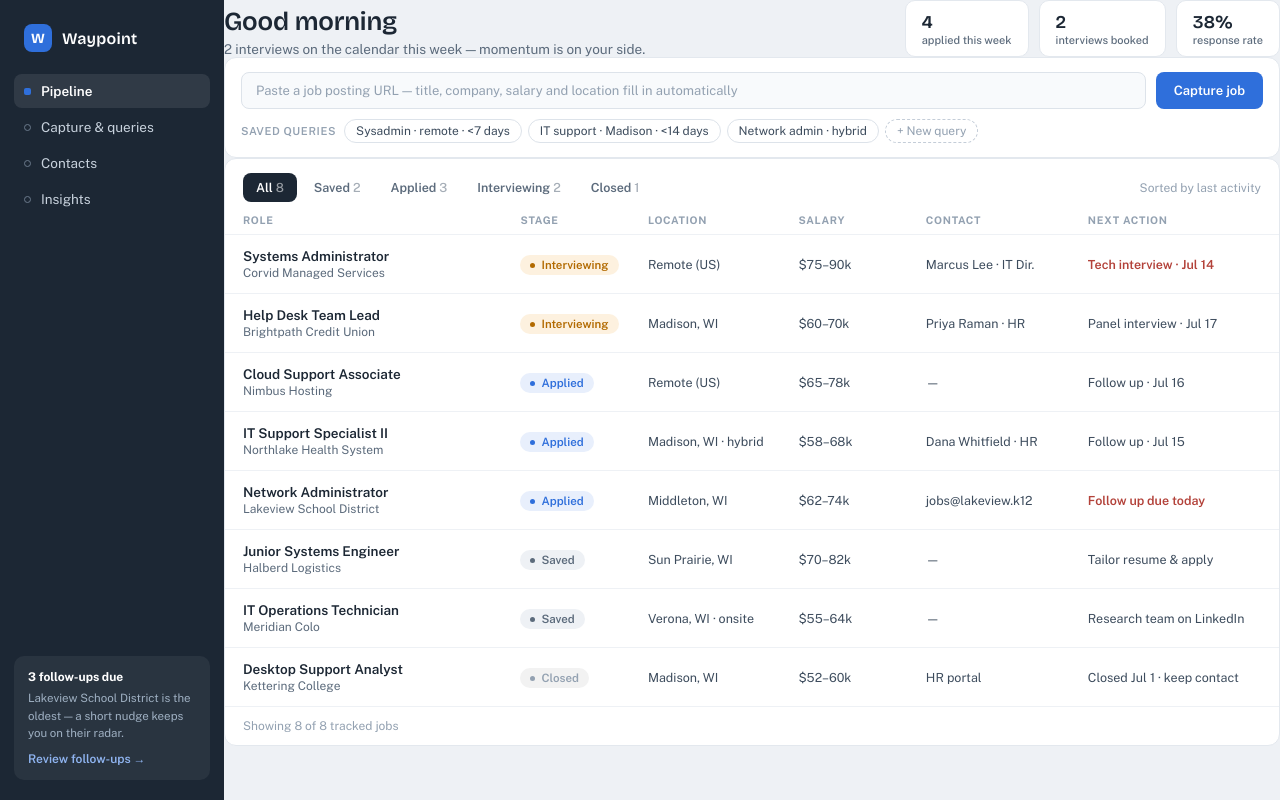
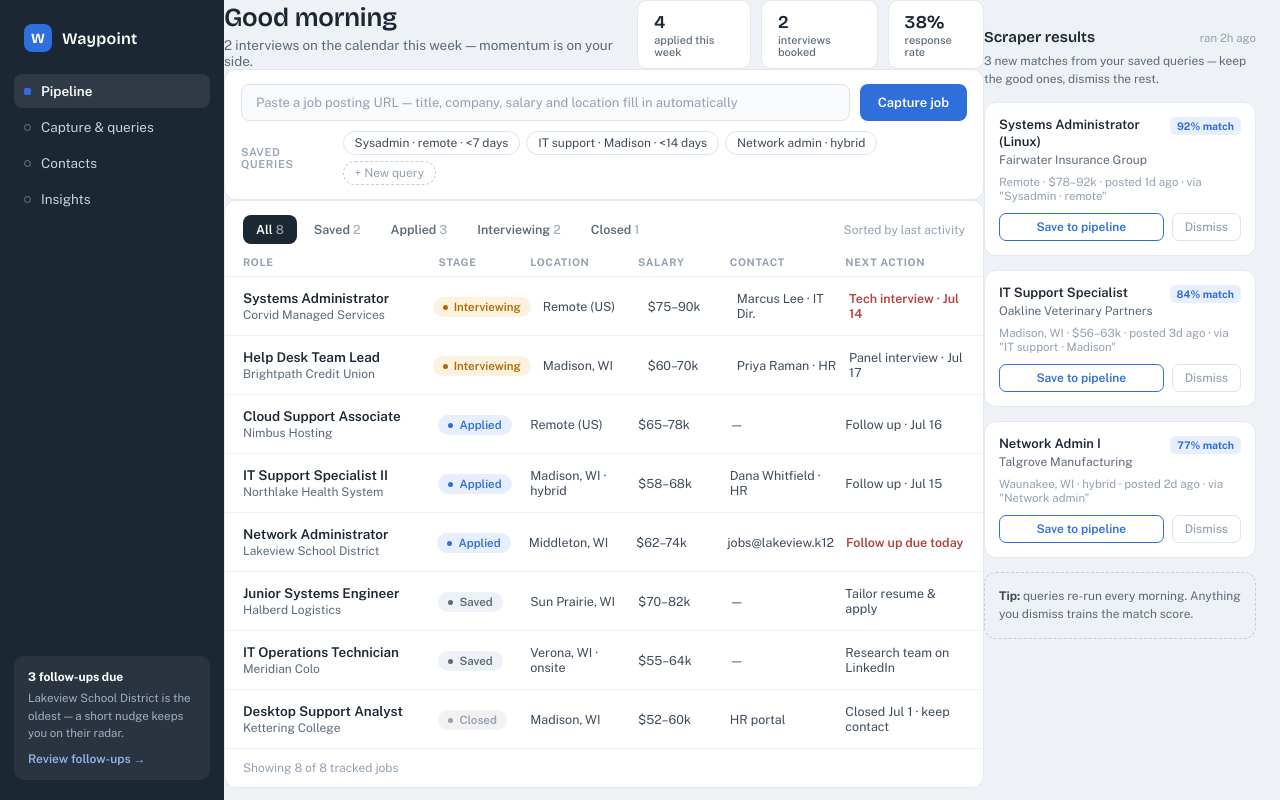
Before and after one commit to jimjamscott22/waypoint, a React (Vite) app: page / in a window 1280 px wide. Built offline with nearby package versions, Linux system fonts and the light colour scheme; the HTML template or start-up script is replaced by a standard one.

Commit message:
feat: add ReviewQueue and MatchCard components

```diff
--- a/src/App.jsx
+++ b/src/App.jsx
@@ -3,6 +3,7 @@ import Header from './components/Header';
 import CaptureBar from './components/CaptureBar';
 import PipelineTable from './components/PipelineTable';
 import JobDetailPanel from './components/JobDetailPanel';
+import ReviewQueue from './components/ReviewQueue';
 import { useJobsStore } from './hooks/useJobsStore';
 
 export default function App() {
@@ -27,6 +28,7 @@ export default function App() {
         />
         {store.selectedJob && <JobDetailPanel job={store.selectedJob} onClose={store.clearSelection} />}
       </main>
+      <ReviewQueue queue={store.queue} onSave={store.saveToPipeline} onDismiss={store.dismissMatch} />
     </div>
   );
 }
--- /dev/null
+++ b/src/components/MatchCard.jsx
@@ -0,0 +1,60 @@
+import { useState } from 'react';
+import { color, font, radius } from '../theme';
+
+export default function MatchCard({ match, onSave, onDismiss }) {
+  const [saveHovered, setSaveHovered] = useState(false);
+  const [dismissHovered, setDismissHovered] = useState(false);
+
+  return (
+    <div style={{ background: color.cardBg, border: `1px solid ${color.cardBorder}`, borderRadius: radius.card, padding: 14, display: 'flex', flexDirection: 'column', gap: 8 }}>
+      <div style={{ display: 'flex', justifyContent: 'space-between', alignItems: 'flex-start', gap: 8 }}>
+        <div style={{ display: 'flex', flexDirection: 'column', gap: 2 }}>
+          <div style={{ fontSize: 13, fontWeight: 600, lineHeight: 1.3 }}>{match.role}</div>
+          <div style={{ fontSize: 12, color: color.textSecondary }}>{match.company}</div>
+        </div>
+        <span style={{ flex: 'none', fontSize: 10.5, fontWeight: 700, color: color.accent, background: color.accentSoft, borderRadius: radius.badge, padding: '3px 7px' }}>
+          {match.match}
+        </span>
+      </div>
+      <div style={{ fontSize: 11.5, color: color.textMuted }}>{match.meta}</div>
+      <div style={{ display: 'flex', gap: 8, marginTop: 2 }}>
+        <button
+          onClick={onSave}
+          onMouseEnter={() => setSaveHovered(true)}
+          onMouseLeave={() => setSaveHovered(false)}
+          style={{
+            flex: 1,
+            border: `1px solid ${color.accent}`,
+            background: saveHovered ? color.accentSoft : '#fff',
+            color: color.accent,
+            borderRadius: radius.smallButton,
+            padding: '6px 0',
+            font: `600 12px ${font.body}`,
+            cursor: 'pointer',
+            transition: 'background 120ms ease',
+          }}
+        >
+          Save to pipeline
+        </button>
+        <button
+          onClick={onDismiss}
+          onMouseEnter={() => setDismissHovered(true)}
+          onMouseLeave={() => setDismissHovered(false)}
+          style={{
+            flex: 'none',
+            border: `1px solid ${color.inputBorder}`,
+            background: '#fff',
+            color: dismissHovered ? color.textSecondary : color.textMuted,
+            borderRadius: radius.smallButton,
+            padding: '6px 12px',
+            font: `500 12px ${font.body}`,
+            cursor: 'pointer',
+            transition: 'color 120ms ease',
+          }}
+        >
+          Dismiss
+        </button>
+      </div>
+    </div>
+  );
+}
--- /dev/null
+++ b/src/components/ReviewQueue.jsx
@@ -0,0 +1,24 @@
+import { color, font, radius } from '../theme';
+import MatchCard from './MatchCard';
+
+export default function ReviewQueue({ queue, onSave, onDismiss }) {
+  return (
+    <aside style={{ width: 296, flex: 'none', padding: '28px 24px 40px 0', display: 'flex', flexDirection: 'column', gap: 14 }}>
+      <div style={{ display: 'flex', alignItems: 'baseline', justifyContent: 'space-between' }}>
+        <div style={{ font: `600 15px ${font.heading}` }}>Scraper results</div>
+        <div style={{ fontSize: 11.5, color: color.textMuted }}>ran 2h ago</div>
+      </div>
+      <div style={{ fontSize: 12, lineHeight: 1.5, color: color.textSecondary, marginTop: -8 }}>
+        3 new matches from your saved queries — keep the good ones, dismiss the rest.
+      </div>
+
+      {queue.map(match => (
+        <MatchCard key={match.id} match={match} onSave={() => onSave(match.id)} onDismiss={() => onDismiss(match.id)} />
+      ))}
+
+      <div style={{ border: `1px dashed ${color.dashedBorder}`, borderRadius: radius.card, padding: 14, fontSize: 12, lineHeight: 1.55, color: color.textSecondary }}>
+        <span style={{ fontWeight: 700, color: color.textBodyMid }}>Tip:</span> queries re-run every morning. Anything you dismiss trains the match score.
+      </div>
+    </aside>
+  );
+}
```
